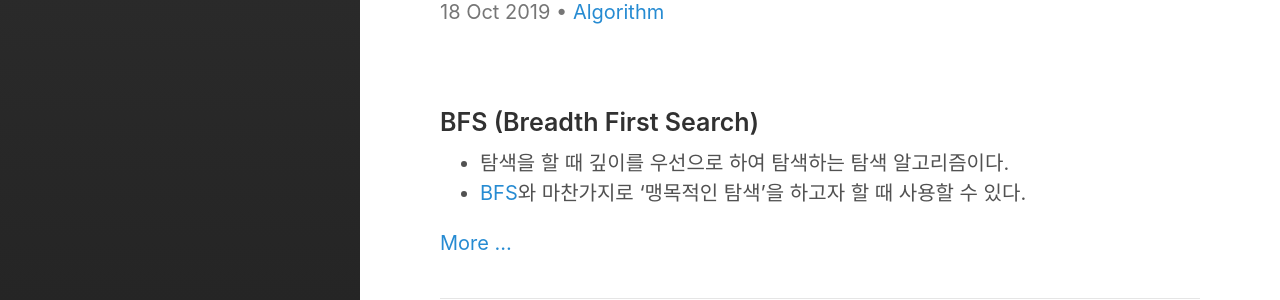
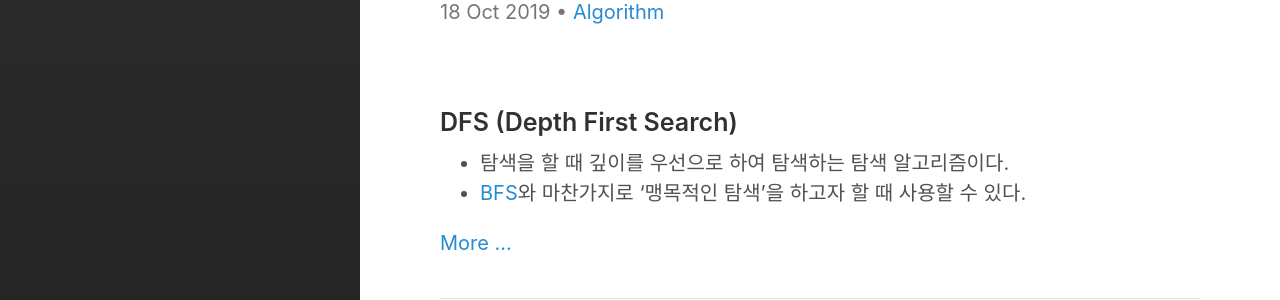
Before and after one commit to Jaden2208/jaden2208.github.io, a Jekyll site: the page built from index.html, in a window 1280 px wide. Shown: the part 489-789 px from the top of the page. Built offline with Jekyll 4.4.1, drawn with Linux system fonts in a browser that asks for light colours; the list of posts is cut into pages by our own code.

Commit message:
edit post dfs

```diff
--- a/_posts/2019-10-18-algorithm-dfs.md
+++ b/_posts/2019-10-18-algorithm-dfs.md
@@ -10,7 +10,7 @@ tags:
 last_modified_at: 2019-10-18T
 ---
 <br>
-### BFS (Breadth First Search)
+### DFS (Depth First Search)
 * 탐색을 할 때 깊이를 우선으로 하여 탐색하는 탐색 알고리즘이다.
 * [BFS](https://jaden2208.github.io/algorithm/2019/10/17/algorithm-bfs.html)와 마찬가지로 '맹목적인 탐색'을 하고자 할 때 사용할 수 있다.
 
```
